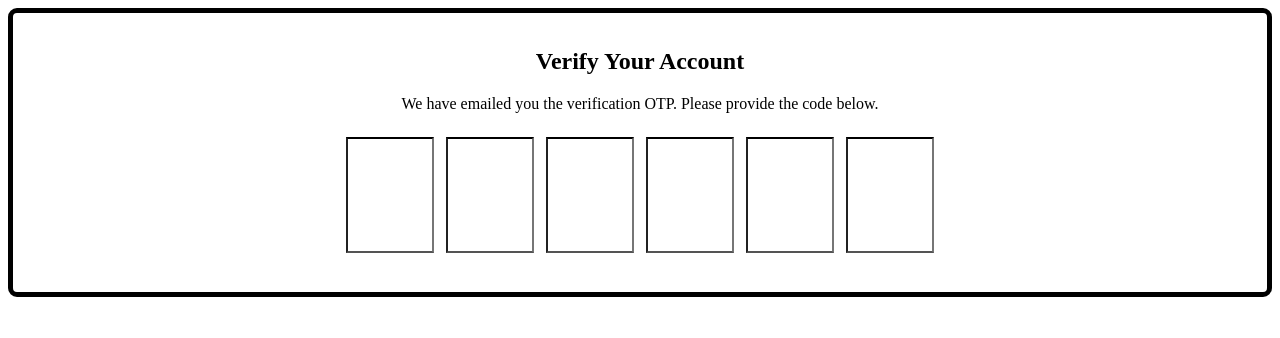
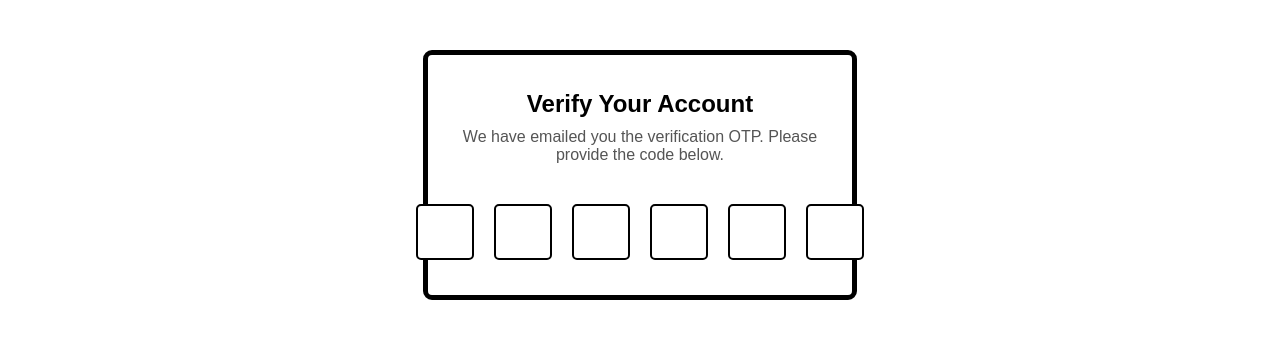
Before and after one commit to acciojob/OTP-mitkari49, a website: page main.html in a window 1280 px wide. Drawn offline with Linux system fonts and the light colour scheme.

Commit message:
created a submission

```diff
--- a/main.html
+++ b/main.html
@@ -15,14 +15,14 @@
       We have emailed you the verification OTP. Please provide the code below.
     </div>
 
-    <div class="code-container">
-  <input class="code" id="c1" maxlength="1" oninput="handleInput(this)" oninput="handleBackspace(this)">
-  <input class="code" id="c2" maxlength="1" oninput="handleInput(this)" oninput="handleBackspace(this)">
-  <input class="code" id="c3" maxlength="1" oninput="handleInput(this)" oninput="handleBackspace(this)">
-  <input class="code" id="c4" maxlength="1" oninput="handleInput(this)" oninput="handleBackspace(this)">
-  <input class="code" id="c5" maxlength="1" oninput="handleInput(this)" oninput="handleBackspace(this)">
-  <input class="code" id="c6" maxlength="1" oninput="handleInput(this)" oninput="handleBackspace(this)">
-</div>
+     <div class="code-container">
+      <input class="code" id="c1" maxlength="1" oninput="handleInput(this)" onkeydown="handleBackspace(event, this)">
+      <input class="code" id="c2" maxlength="1" oninput="handleInput(this)" onkeydown="handleBackspace(event, this)">
+      <input class="code" id="c3" maxlength="1" oninput="handleInput(this)" onkeydown="handleBackspace(event, this)">
+      <input class="code" id="c4" maxlength="1" oninput="handleInput(this)" onkeydown="handleBackspace(event, this)">
+      <input class="code" id="c5" maxlength="1" oninput="handleInput(this)" onkeydown="handleBackspace(event, this)">
+      <input class="code" id="c6" maxlength="1" oninput="handleInput(this)" onkeydown="handleBackspace(event, this)">
+	 </div>
 
   <script type="text/javascript" src="./script.js"></script>
 </body>
--- a/script.js
+++ b/script.js
@@ -1,20 +1,19 @@
-//your JS code here. If required.
-let currentInput = document.getElementById('c1');
-
 function handleInput(input) {
-  if (input.value.length == 1) {
-    currentInput = input.nextElementSibling;
-    if (currentInput) {
-      currentInput.focus();
-      currentInput.select();
+  // Move to the next input when a number is entered
+  if (input.value.length === 1) {
+    const nextInput = input.nextElementSibling;
+    if (nextInput) {
+      nextInput.focus();
     }
   }
 }
 
-function handleBackspace(input) {
-  if (input.value == "" && input.previousElementSibling) {
-    currentInput = input.previousElementSibling;
-    currentInput.focus();
-    currentInput.select();
+function handleBackspace(event, input) {
+  // Handle backspace key press
+  if (event.key === "Backspace" && input.value === "") {
+    const previousInput = input.previousElementSibling;
+    if (previousInput) {
+      previousInput.focus();
+    }
   }
 }
--- a/styles.css
+++ b/styles.css
@@ -1,19 +1,42 @@
-/*  your css code here. If applicable */
-/*  your css code here. If applicable */
-.container{
-	border: 5px solid black;
-	border-radius: 9px;
-	padding:15px 12px;
-	text-align:center;
+.container {
+  border: 5px solid black;
+  border-radius: 9px;
+  padding: 15px 12px;
+  text-align: center;
+  max-width: 400px;
+  margin: 50px auto; /* Center the container */
+  font-family: Arial, sans-serif; /* Added font for better readability */
 }
 
-input{
-	width: 80px;
-	height:110px;
-	margin:4px;
-	border-block-color:black;
-	font-size:100px;
+#verification_heading h2 {
+  margin-bottom: 10px;
 }
-.code-container{
-	padding:20px;
+
+#verification_subtext {
+  margin-bottom: 20px;
+  font-size: 16px;
+  color: #555;
 }
+
+.code-container {
+  display: flex;
+  justify-content: center;
+  gap: 10px;
+  padding: 20px;
+}
+
+input.code {
+  width: 50px;
+  height: 50px;
+  font-size: 24px;
+  text-align: center;
+  border: 2px solid #000;
+  border-radius: 5px;
+  outline: none;
+  margin: 0 5px;
+  transition: border-color 0.3s;
+}
+
+input.code:focus {
+  border-color: #007bff;
+}
```
